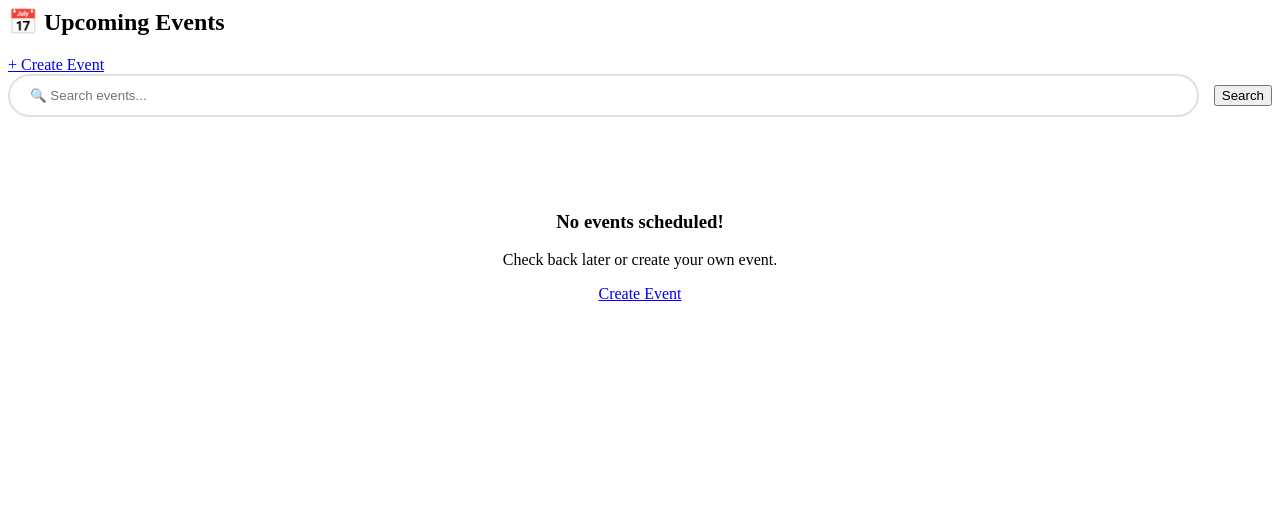
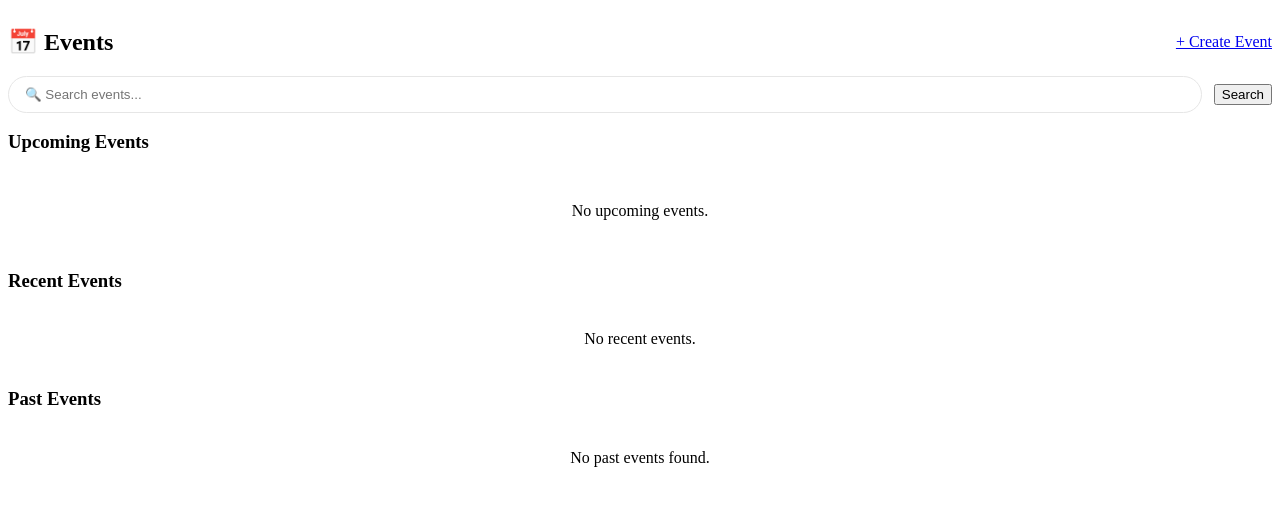
Before and after one commit to yssf2005/HumanNovaAI-, a PHP site: page / in a window 1280 px wide. Shown: the top 506 px of the page. Run offline with PHP 8.4, Linux system fonts and the light colour scheme; data that the repository does not hold is empty; some libraries are stand-ins or nearby versions.

Commit message:
Added events managment

```diff
--- a/app/Views/events/index.php
+++ b/app/Views/events/index.php
@@ -1,68 +1,77 @@
-<div class="section-header">
-    <h2>📅 Upcoming Events</h2>
+<div class="section-header" style="display:flex; justify-content:space-between; align-items:center;">
+    <h2>📅 Events</h2>
     <a href="<?= BASE_URL ?>/events/create" class="btn">+ Create Event</a>
 </div>
 
 <!-- Search -->
-<div class="card" style="margin-bottom: 25px;">
-    <form action="<?= BASE_URL ?>/events" method="GET" style="display: flex; gap: 15px; flex-wrap: wrap; align-items: center;">
-        <input type="text" name="search" value="<?= htmlspecialchars($search ?? '') ?>"
-               placeholder="🔍 Search events..."
-               style="flex: 1; min-width: 200px; padding: 12px 20px; border-radius: 25px; border: 2px solid #e0e0e0;">
+<div class="card" style="margin-bottom: 18px;">
+    <form action="<?= BASE_URL ?>/events" method="GET" style="display: flex; gap: 12px; flex-wrap: wrap; align-items: center;">
+        <input type="text" name="search" value="<?= htmlspecialchars($search ?? '') ?>" placeholder="🔍 Search events..." style="flex:1; min-width:180px; padding:10px 16px; border-radius:20px; border:1px solid #e6e6e6;">
         <button type="submit" class="btn">Search</button>
-        <?php if (!empty($search)): ?>
-            <a href="<?= BASE_URL ?>/events" class="btn btn-secondary">Clear</a>
-        <?php endif; ?>
+        <?php if (!empty($search)): ?><a href="<?= BASE_URL ?>/events" class="btn btn-secondary">Clear</a><?php endif; ?>
     </form>
 </div>
 
+<!-- Upcoming events -->
+<h3 style="margin-top:6px;">Upcoming Events</h3>
 <div class="card-grid">
-    <?php foreach ($events as $event): ?>
+    <?php if (!empty($upcoming)): foreach ($upcoming as $event): ?>
     <div class="card">
-        <div style="display: flex; justify-content: space-between; align-items: start;">
+        <div style="display:flex;justify-content:space-between;align-items:start;">
             <h3><?= htmlspecialchars($event['title']) ?></h3>
-            <span class="badge badge-success">📅 Event</span>
+            <span class="badge badge-info">Soon</span>
         </div>
-        <p style="font-weight: 600; color: var(--primary); margin: 10px 0;">
-            🗓️ <?= date('F d, Y - H:i', strtotime($event['date'])) ?>
-        </p>
-        <p style="margin: 5px 0;">
-            📍 <strong><?= htmlspecialchars($event['location']) ?></strong>
-        </p>
-        <p style="margin: 10px 0; color: #666;"><?= nl2br(htmlspecialchars(substr($event['description'], 0, 100))) ?>...</p>
-
-        <div style="margin-top: 15px; display: flex; gap: 5px; flex-wrap: wrap;">
-            <?php if ($event['is_participating'] ?? false): ?>
-                <button class="btn btn-secondary btn-sm" disabled>✅ Registered</button>
-            <?php else: ?>
-                <a href="<?= BASE_URL ?>/events/participate?id=<?= $event['id'] ?>" class="btn btn-success btn-sm">🎟️ Participate</a>
-            <?php endif; ?>
-
-            <?php if (isset($_SESSION['user_role']) && $_SESSION['user_role'] == 'admin'): ?>
-                <a href="<?= BASE_URL ?>/events/edit?id=<?= $event['id'] ?>" class="btn btn-secondary btn-sm">✏️ Edit</a>
-                <a href="<?= BASE_URL ?>/events/delete?id=<?= $event['id'] ?>" class="btn btn-sm delete-link" style="background: #e63946;">🗑️</a>
-            <?php endif; ?>
+        <p style="font-weight:700;color:var(--primary);margin:8px 0;">🗓️ <?= date('F d, Y - H:i', strtotime($event['date'])) ?></p>
+        <p>📍 <strong><?= htmlspecialchars($event['location']) ?></strong></p>
+        <p style="color:#666;"><?= nl2br(htmlspecialchars(substr($event['description'],0,120))) ?>...</p>
+        <div style="margin-top:12px;display:flex;gap:8px;flex-wrap:wrap;">
+            <?php if ($event['is_participating'] ?? false): ?><button class="btn btn-secondary btn-sm" disabled>✅ Registered</button>
+            <?php else: ?><a href="<?= BASE_URL ?>/events/participate?id=<?= $event['id'] ?>" class="btn btn-success btn-sm">🎟️ Participate</a><?php endif; ?>
+            <a href="<?= BASE_URL ?>/events/edit?id=<?= $event['id'] ?>" class="btn btn-secondary btn-sm" style="<?php if(!isset($_SESSION['user_role'])||$_SESSION['user_role']!='admin'){echo 'display:none;';} ?>">✏️ Edit</a>
         </div>
     </div>
-    <?php endforeach; ?>
+    <?php endforeach; else: ?>
+        <div class="card" style="text-align:center; padding:30px;">No upcoming events.</div>
+    <?php endif; ?>
 </div>
 
-<?php if (empty($events)): ?>
-<div class="card" style="text-align: center; padding: 50px;">
-    <h3>No events <?= !empty($search) ? 'found' : 'scheduled' ?>!</h3>
-    <p><?= !empty($search) ? 'Try a different search term.' : 'Check back later or create your own event.' ?></p>
-    <a href="<?= BASE_URL ?>/events/create" class="btn" style="margin-top: 15px;">Create Event</a>
+<!-- Recent events -->
+<h3 style="margin-top:20px;">Recent Events</h3>
+<div class="card-grid">
+    <?php if (!empty($recent)): foreach ($recent as $event): ?>
+    <div class="card">
+        <h4><?= htmlspecialchars($event['title']) ?></h4>
+        <p style="font-size:0.95rem;color:#666;">Added <?= date('M d, Y', strtotime($event['created_at'] ?? $event['date'])) ?> — 🗓️ <?= date('M d, Y', strtotime($event['date'])) ?></p>
+        <p><?= nl2br(htmlspecialchars(substr($event['description'],0,100))) ?>...</p>
+    </div>
+    <?php endforeach; else: ?>
+        <div class="card" style="text-align:center; padding:20px;">No recent events.</div>
+    <?php endif; ?>
 </div>
+
+<!-- Past events directory -->
+<h3 style="margin-top:20px;">Past Events</h3>
+<?php if (!empty($pastEvents)): ?>
+    <div class="card-grid">
+        <?php foreach ($pastEvents as $event): ?>
+        <div class="card">
+            <h4><?= htmlspecialchars($event['title']) ?></h4>
+            <p style="font-size:0.95rem;color:#666;">Occurred <?= date('M d, Y', strtotime($event['date'])) ?></p>
+            <p><?= nl2br(htmlspecialchars(substr($event['description'],0,160))) ?>...</p>
+            <div style="margin-top:10px;">
+                <a href="<?= BASE_URL ?>/events/edit?id=<?= $event['id'] ?>" class="btn btn-secondary btn-sm" style="<?php if(!isset($_SESSION['user_role'])||$_SESSION['user_role']!='admin'){echo 'display:none;';} ?>">✏️ Edit</a>
+            </div>
+        </div>
+        <?php endforeach; ?>
+    </div>
+
+    <?php if (isset($pastTotalPages) && $pastTotalPages > 1): ?>
+    <div style="display:flex;justify-content:center;gap:8px;margin-top:18px;">
+        <?php for ($i = 1; $i <= $pastTotalPages; $i++): ?>
+            <a href="<?= BASE_URL ?>/events?past_page=<?= $i ?><?= !empty($search) ? '&search=' . urlencode($search) : '' ?>" class="btn <?= ($pastPage ?? 1) == $i ? '' : 'btn-secondary' ?> btn-sm"><?= $i ?></a>
+        <?php endfor; ?>
+    </div>
+    <?php endif; ?>
+<?php else: ?>
+    <div class="card" style="text-align:center;padding:20px;">No past events found.</div>
 <?php endif; ?>
-
-<!-- Pagination -->
-<?php if (isset($totalPages) && $totalPages > 1): ?>
-<div style="display: flex; justify-content: center; gap: 10px; margin-top: 30px;">
-    <?php for ($i = 1; $i <= $totalPages; $i++): ?>
-        <a href="<?= BASE_URL ?>/events?page=<?= $i ?><?= !empty($search) ? '&search=' . urlencode($search) : '' ?>"
-           class="btn <?= ($page ?? 1) == $i ? '' : 'btn-secondary' ?> btn-sm">
-            <?= $i ?>
-        </a>
-    <?php endfor; ?>
-</div>
-<?php endif; ?>
--- a/db.sql
+++ b/db.sql
@@ -56,7 +56,8 @@ CREATE TABLE IF NOT EXISTS events (
     description TEXT,
     date DATETIME,
     location VARCHAR(255),
-    created_at TIMESTAMP DEFAULT CURRENT_TIMESTAMP
+    created_at TIMESTAMP DEFAULT CURRENT_TIMESTAMP,
+    deleted_at DATETIME DEFAULT NULL
 );
 
 CREATE TABLE IF NOT EXISTS posts (
```
Also changed, not shown: app/Controllers/EventController.php (+35 -9 lines), app/Models/Event.php (+57 -3 lines), scripts/add_deleted_at_to_events.php (added, +33 -0 lines).
